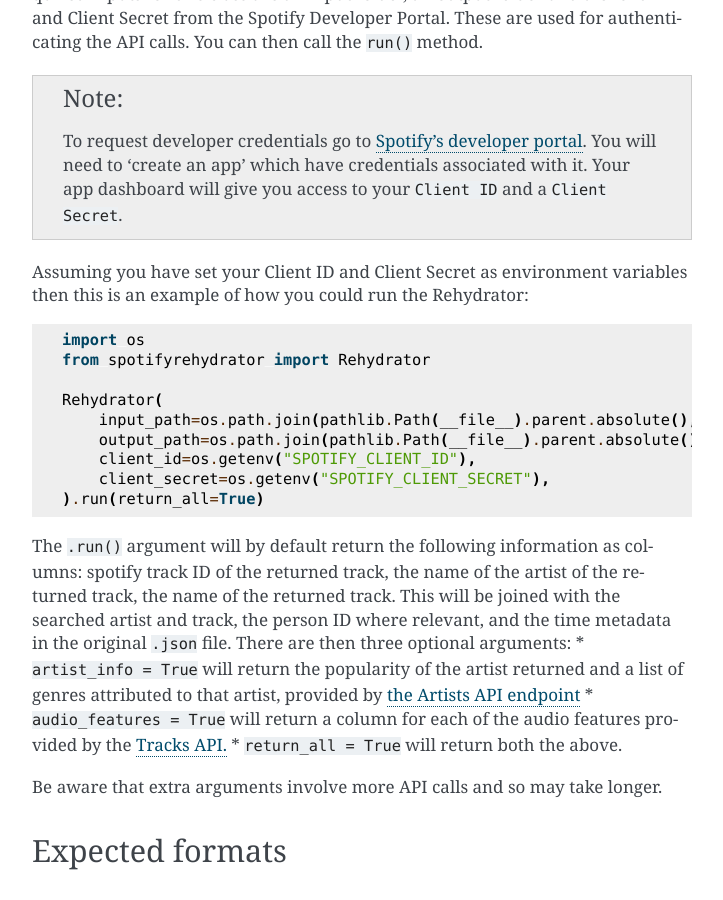
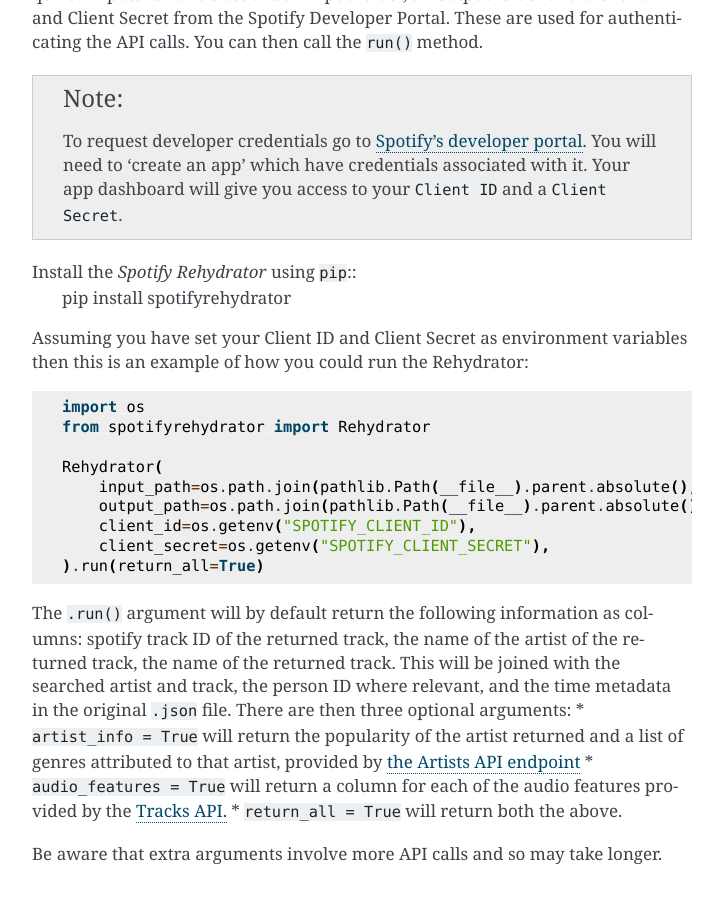
Before and after one commit to DynamicGenetics/Spotify-Rehydrator, a Sphinx documentation site: the page built from docs/source/index.rst, in a window 1280 px wide and 900 px high, scrolled down 524 px. Shown: the whole window, without its empty margins (388-1111 px from the left). Built offline with Sphinx 7.4.7, drawn with Linux system fonts in a browser that asks for light colours.

Commit message:
Add pip install instructions

```diff
--- a/README.rst
+++ b/README.rst
@@ -15,7 +15,8 @@
 
 Quick start
 ==============
-Extended documentation is `available on ReadTheDocs <https://spotify-rehydrator.readthedocs.io>`_. An example of using the package to rehydrate a folder of json files is::
+Extended documentation is `available on ReadTheDocs <https://spotify-rehydrator.readthedocs.io>`_.
+First, `install the package using pip. <https://pypi.org/project/spotifyrehydrator/>`_ An example of using the package to rehydrate a folder of json files is then::
 
   # main.py
   from spotifyrehydrator import Rehydrator
--- a/docs/source/index.rst
+++ b/docs/source/index.rst
@@ -19,6 +19,10 @@
 .. note::  To request developer credentials go to `Spotify's developer portal <https://developer.spotify.com/dashboard/>`_.
             You will need to 'create an app' which have credentials associated with it.
             Your app dashboard will give you access to your ``Client ID`` and a ``Client Secret``.
+
+Install the *Spotify Rehydrator* using ``pip``::
+    pip install spotifyrehydrator
+
 
 Assuming you have set your Client ID and Client Secret as environment variables then this is an example of how you could run the Rehydrator::
 
```
